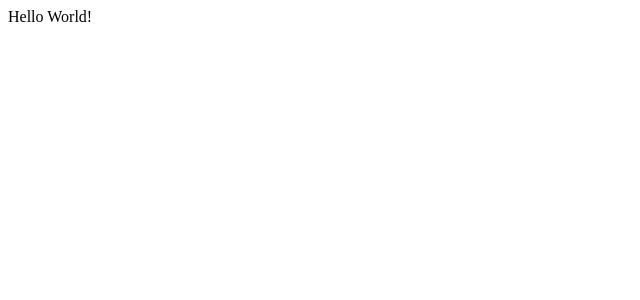
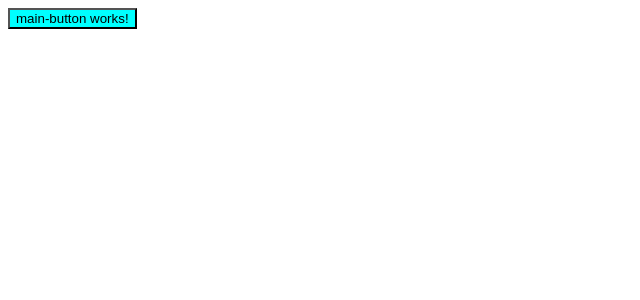
Before and after one commit to wichoedu16/social-link-profile, an Angular app: page / in a window 1280 px wide. Shown: the top 300 px of the page, without its empty margins (0-640 px from the left). Built offline with nearby package versions, Linux system fonts and the light colour scheme.

Commit message:
add custom button

```diff
--- a/src/app/app.component.html
+++ b/src/app/app.component.html
@@ -1,5 +1,4 @@
 
 <div class="content" role="main">
-  Hello World!
-
+  <app-main-button></app-main-button>
 </div>
--- a/src/app/app.module.ts
+++ b/src/app/app.module.ts
@@ -2,10 +2,12 @@ import { NgModule } from '@angular/core';
 import { BrowserModule } from '@angular/platform-browser';
 
 import { AppComponent } from './app.component';
+import { MainButtonComponent } from './main-button/main-button.component';
 
 @NgModule({
   declarations: [
-    AppComponent
+    AppComponent,
+    MainButtonComponent
   ],
   imports: [
     BrowserModule
--- /dev/null
+++ b/src/app/main-button/main-button.component.css
@@ -0,0 +1,3 @@
+button {
+    background-color: aqua;
+}
--- /dev/null
+++ b/src/app/main-button/main-button.component.html
@@ -0,0 +1 @@
+<button>main-button works!</button>
```
Also changed, not shown: src/app/main-button/main-button.component.ts (added, +10 -0 lines).
